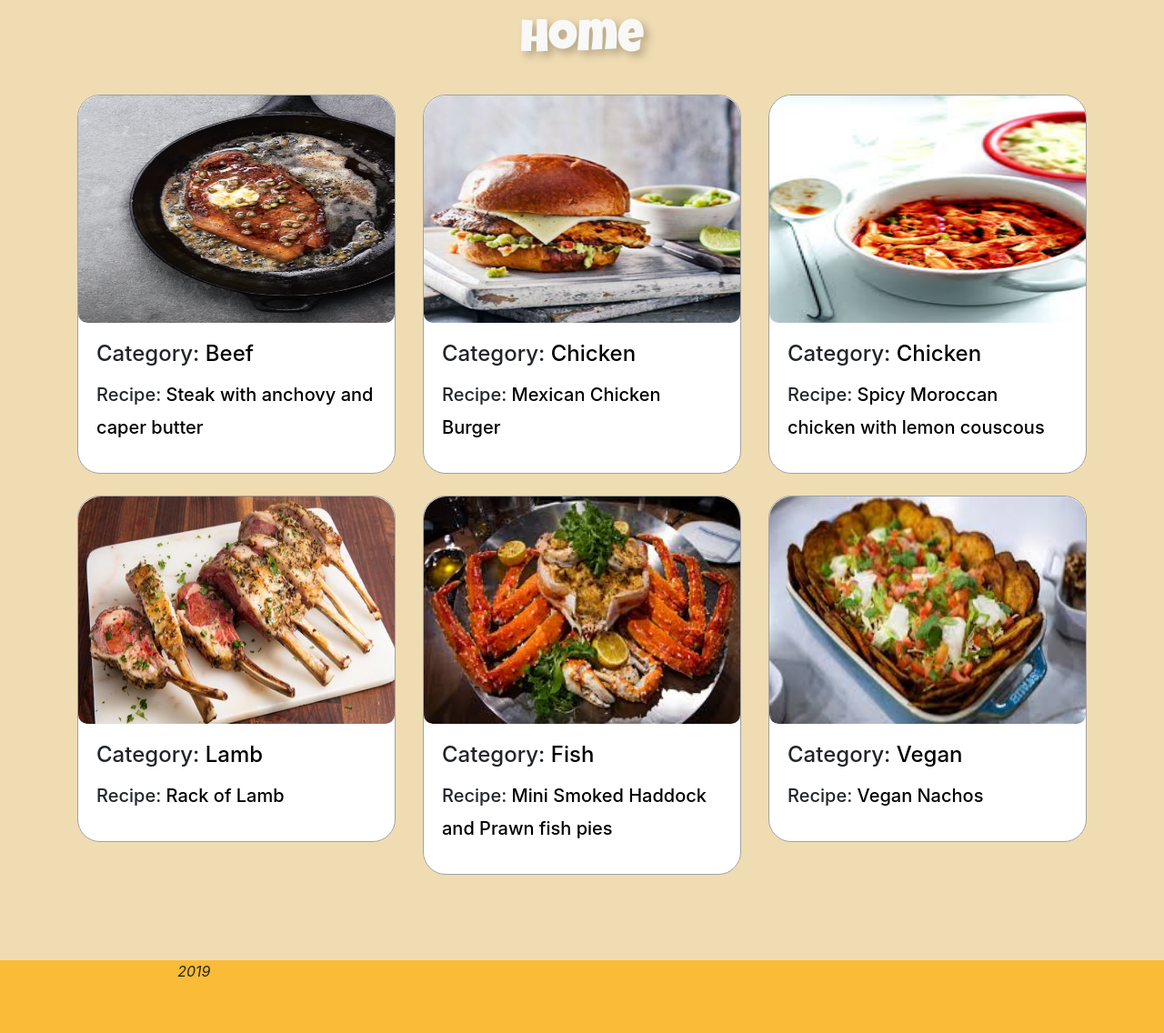
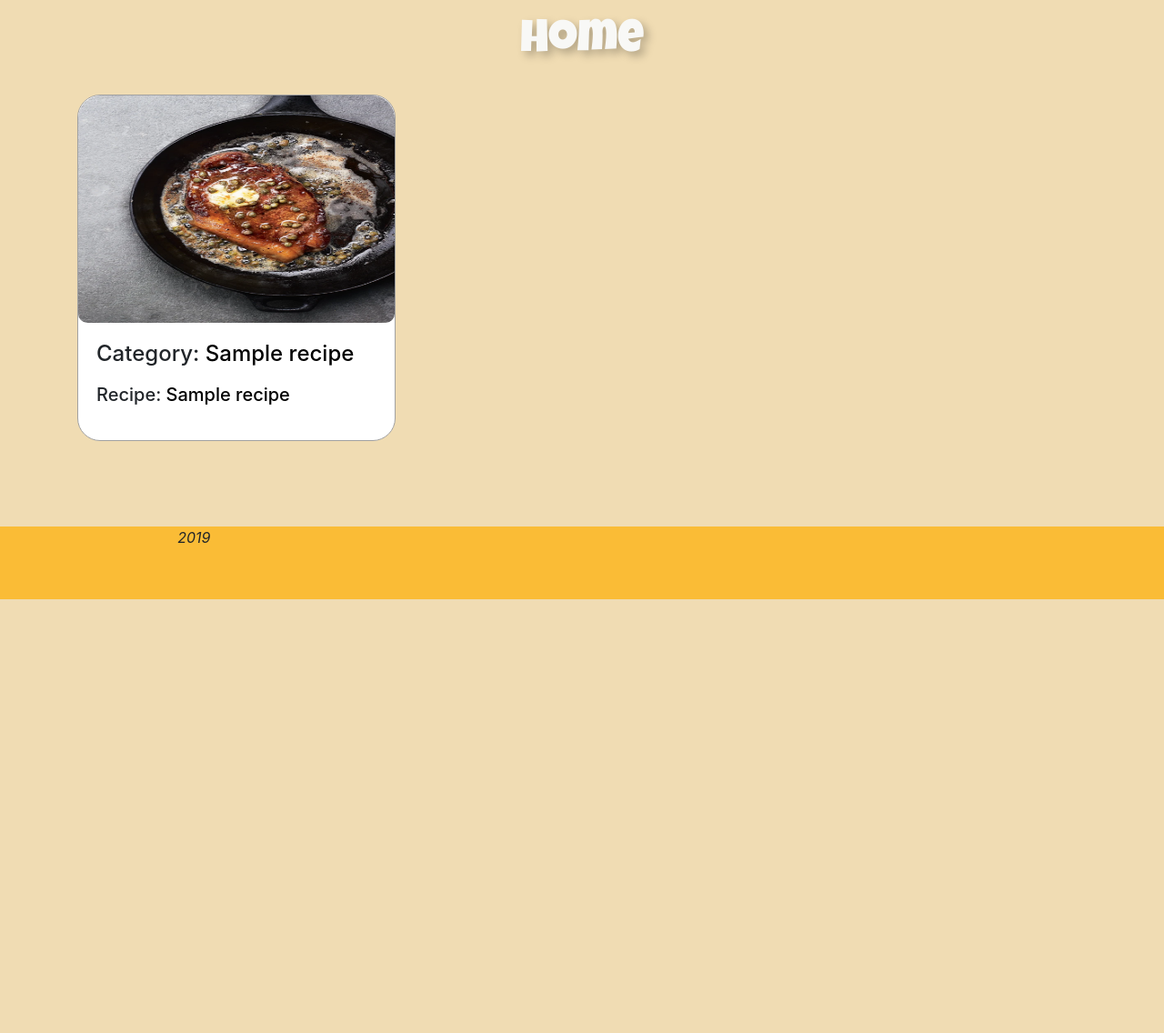
Before and after one commit to ShawnAhls/My-Yummy-Dishes, a Flask app: page / in a window 1280 px wide. Shown: the part 164-1300 px from the top of the page at 91% size. After the commit the page ends 823 px from the top, so only its background shows below. Run offline with Flask 2, Linux system fonts and the light colour scheme; a database or web service that is not in the repository returns one stand-in record (values such as "Sample title"); some libraries are stand-ins or nearby versions.

Commit message:
creating a smaller version of the home.html file for 6 to 1 section

```diff
--- a/app.py
+++ b/app.py
@@ -15,14 +15,14 @@ mongo = PyMongo(app)
 @app.route('/')
 @app.route('/home')
 def home():
-    return render_template('home.html', categories=mongo.db.categories.find())
+    return render_template('home.html',
+                           recipes=mongo.db.recipes.find())
 
 
 @app.route('/display_recipes')
 def display_recipes():
     return render_template('display-recipes.html',
-                           recipes=mongo.db.recipes.find(),
-                           categories=mongo.db.categories.find())
+                           recipes=mongo.db.recipes.find())
 
 
 @app.route('/display_recipes_cat/<category_name>', methods=['GET', 'POST'])
@@ -33,7 +33,7 @@ def display_recipes_cat(category_name):
 
 @app.route('/add_recipe', methods=["GET", "POST"])
 def add_recipe():
-    add_recipe = request.form.get('recipe_name'),
+    add_recipe = request.form.get('recipe_name')
     mongo.db.recipes.insert({'recipe_name': add_recipe})
     return render_template('add-recipe.html',
                            recipes=mongo.db.recipes.find())
--- a/templates/home.html
+++ b/templates/home.html
@@ -5,60 +5,18 @@
 <h2>Home </h2>
 <section>
     <div class="row row-cols-1 row-cols-md-3">
+        {% for recipe in recipes %}
         <div class="col mb-4">
             <div class="card">
-                <img src="{{url_for('static', filename='images/steak-with-anchovy-butter-768x960.webp')}}" class="card-img-top" alt="Beef Curry">
+                <img src="{{url_for('static', filename='images/steak-with-anchovy-butter-768x960.webp')}}" class="card-img-top" alt="">
                 <div class="card-body">
-                    <h4 class="card-title">Category: <a class="card-link" href="{{url_for('display_recipes')}}">Beef</a></h4>
-                    <h5 class="card-title">Recipe: <a class="card-link" href="{{url_for('recipe')}}">Steak with anchovy and caper butter</a></h5>
+                    <h4 class="card-title">Category: <a class="card-link" href="{{url_for('display_recipes')}}">{{ recipe.category_name }}</a></h4>
+                    <h5 class="card-title">Recipe: <a class="card-link" href="{{url_for('recipe')}}">{{ recipe.recipe_name }}</a></h5>
                 </div>
             </div>
         </div>
-        <div class="col mb-4">
-            <div class="card">
-                <img src="{{url_for('static', filename='images/mexican-chicken-burger.jpg')}}" class="card-img-top" alt="Mexican chicken burger">
-                <div class="card-body">
-                    <h4 class="card-title">Category: <a class="card-link" href="{{url_for('display_recipes')}}">Chicken</a></h4>
-                    <h5 class="card-title">Recipe: <a class="card-link" href="{{url_for('recipe')}}">Mexican Chicken Burger</a></h5>
-                </div>
-            </div>
-        </div>
-        <div class="col mb-4">
-            <div class="card">
-                <img src="{{url_for('static', filename='images/maroccan-chicken.jpg')}}" class="card-img-top" alt="...">
-                <div class="card-body">
-                    <h4 class="card-title">Category: <a class="card-link" href="{{url_for('display_recipes')}}">Chicken</a></h4>
-                    <h5 class="card-title">Recipe: <a class="card-link" href="{{url_for('recipe')}}">Spicy Moroccan chicken with lemon couscous</a></h5>
-                </div>
-            </div>
-        </div>
-        <div class="col mb-4">
-            <div class="card">
-                <img src="{{url_for('static', filename='images/rack-of-lamb-delish.jpg')}}" class="card-img-top" alt="...">
-                <div class="card-body">
-                    <h4 class="card-title">Category: <a class="card-link" href="{{url_for('display_recipes')}}">Lamb</a></h4>
-                    <h5 class="card-title">Recipe: <a class="card-link" href="{{url_for('recipe')}}">Rack of Lamb</a></h5>
-                </div>
-            </div>
-        </div>
-        <div class="col mb-4">
-            <div class="card">
-                <img src="{{url_for('static', filename='images/Naked-crab.jpg')}}" class="card-img-top" alt="...">
-                <div class="card-body">
-                    <h4 class="card-title">Category: <a class="card-link" href="{{url_for('display_recipes')}}">Fish</a></h4>
-                    <h5 class="card-title">Recipe: <a class="card-link" href="{{url_for('recipe')}}">Mini Smoked Haddock and Prawn fish pies</a></h5>
-                </div>
-            </div>
-        </div>
-        <div class="col mb-4">
-            <div class="card">
-                <img src="{{url_for('static', filename='images/vegan-nachos.jpg')}}" class="card-img-top" alt="...">
-                <div class="card-body">
-                    <h4 class="card-title">Category: <a class="card-link" href="{{url_for('display_recipes')}}">Vegan</a></h4>
-                    <h5 class="card-title">Recipe: <a class="card-link" href="{{url_for('recipe')}}">Vegan Nachos</a></h5>
-                </div>
-            </div>
-        </div>
+        {% endfor %}
     </div>
 </section>
+
 {% endblock %}
```
